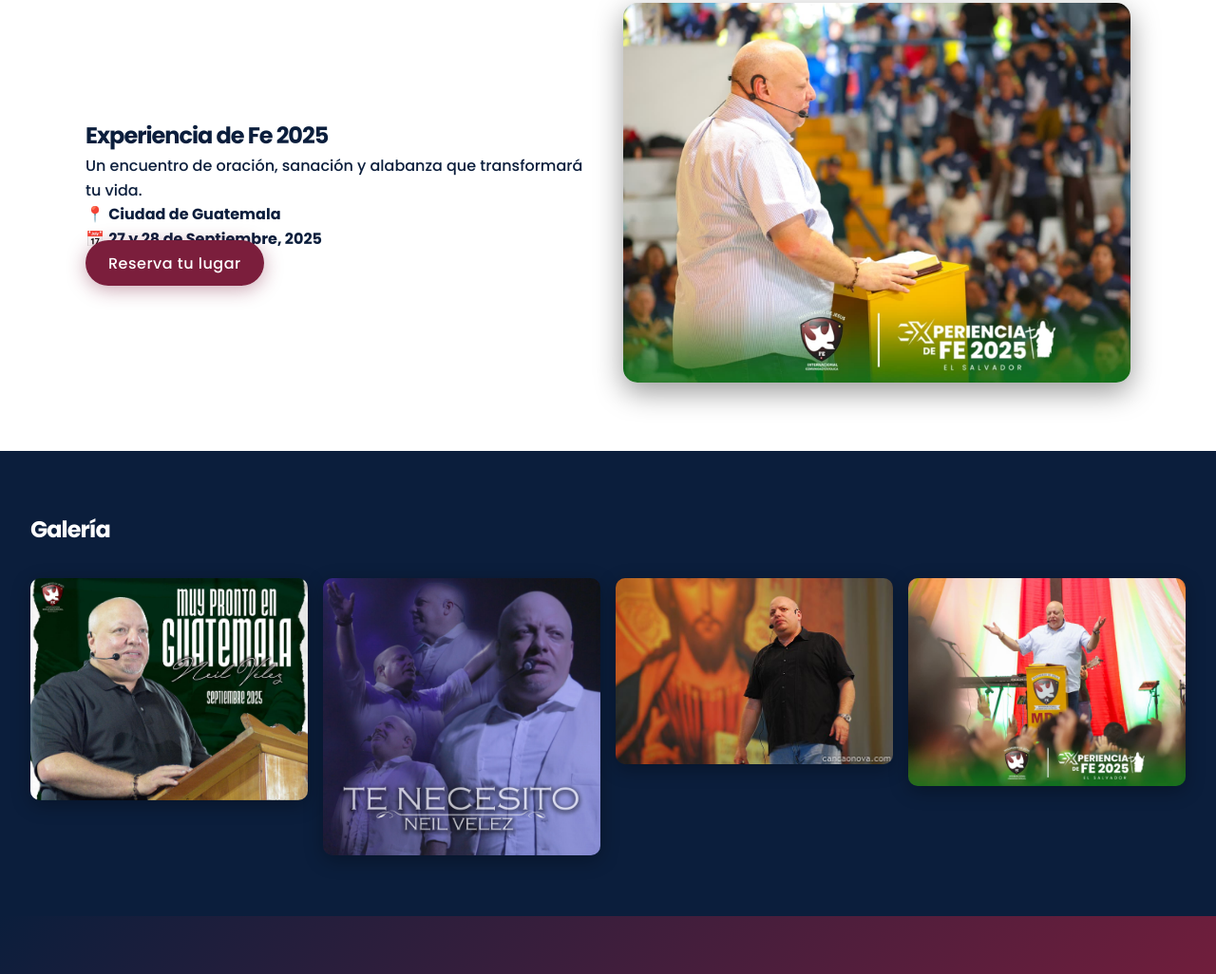
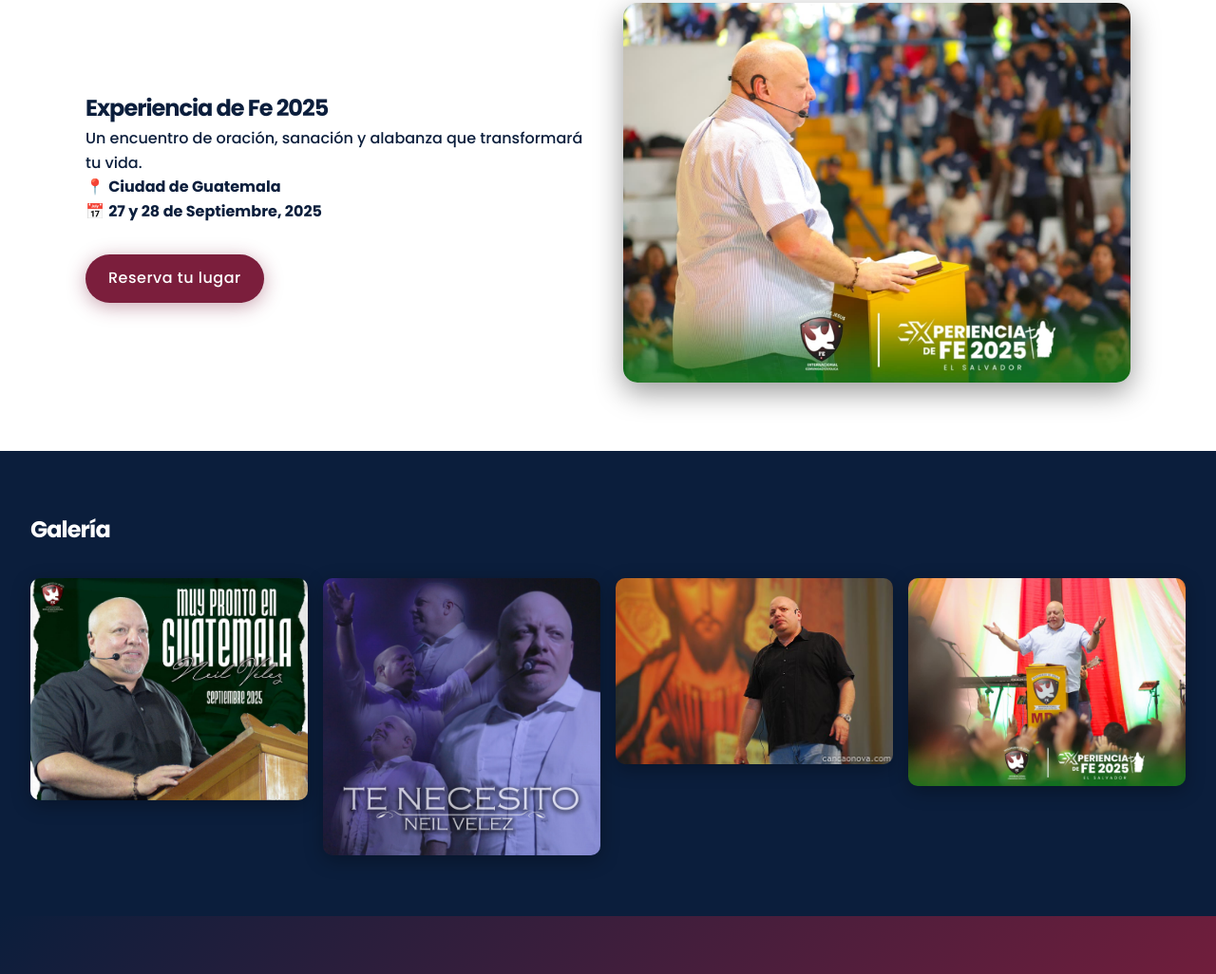
Before and after one commit to NeryJim21/mdj-guatemala, a plain HTML site: page index.html in a window 1280 px wide. Shown: the part 2612-3638 px from the top of the page at 95% size. Drawn offline with Linux system fonts and the light colour scheme.

Commit message:
[FIX] Se corrigió posición de botón reservas

```diff
--- a/index.html
+++ b/index.html
@@ -103,7 +103,7 @@
                         📍 <strong>Ciudad de Guatemala</strong><br />
                         📅 <strong>27 y 28 de Septiembre, 2025</strong>
                     </p>
-                    <a href="#" class="btn-primary" aria-label="Reserva tu lugar para Experiencia de Fe 2025">Reserva tu lugar</a>
+                    <a href="https://wa.me/50236361834" target="_blank" class="btn-primary btn-reserva" aria-label="Reserva tu lugar para Experiencia de Fe 2025">Reserva tu lugar</a>
                 </div>
                 <div class="image">
                     <img src="img/event.jpg" alt="Evento Neil Vélez Guatemala" loading="lazy" />
--- a/styles.css
+++ b/styles.css
@@ -106,6 +106,11 @@
     background: #5e152e;
     transform: translateY(-3px);
     box-shadow: 0 6px 25px rgba(123, 30, 60, 0.6);
+}
+
+.btn-reserva {
+    display: inline-block;
+    margin-top: 2rem;
 }
 
 /* ===========================
```
